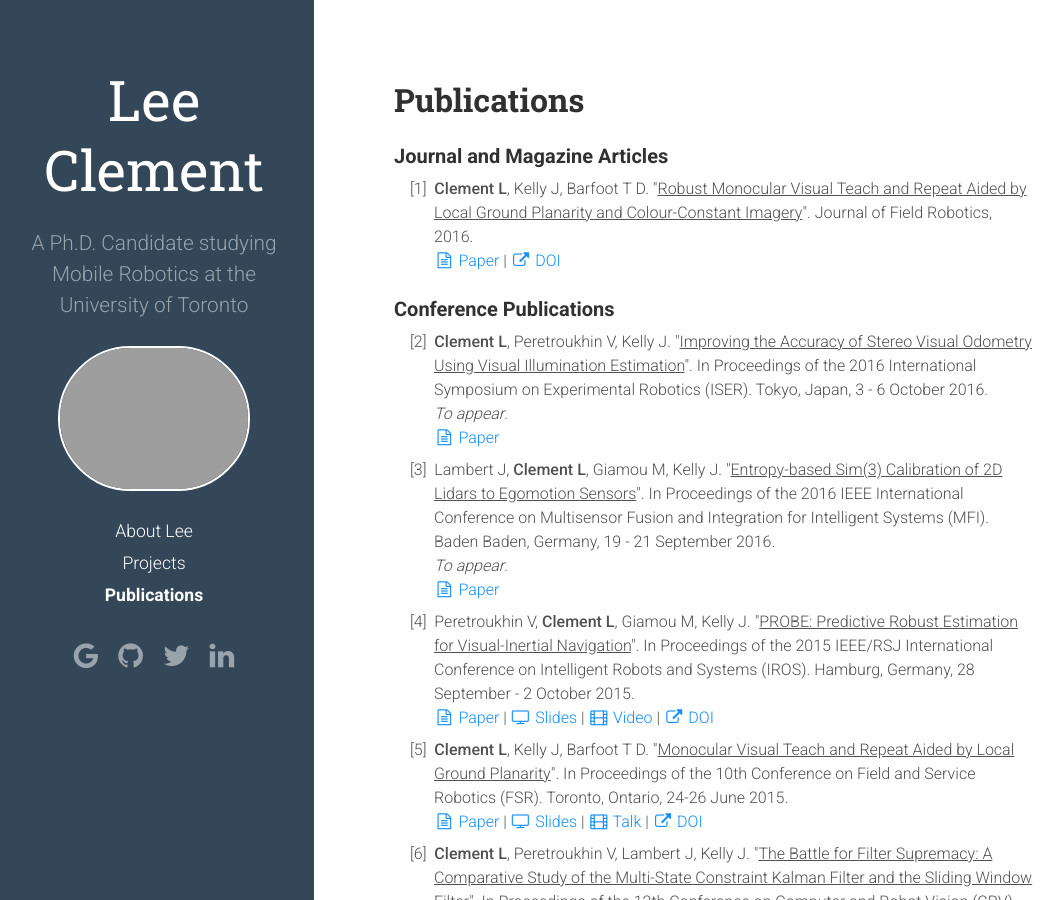
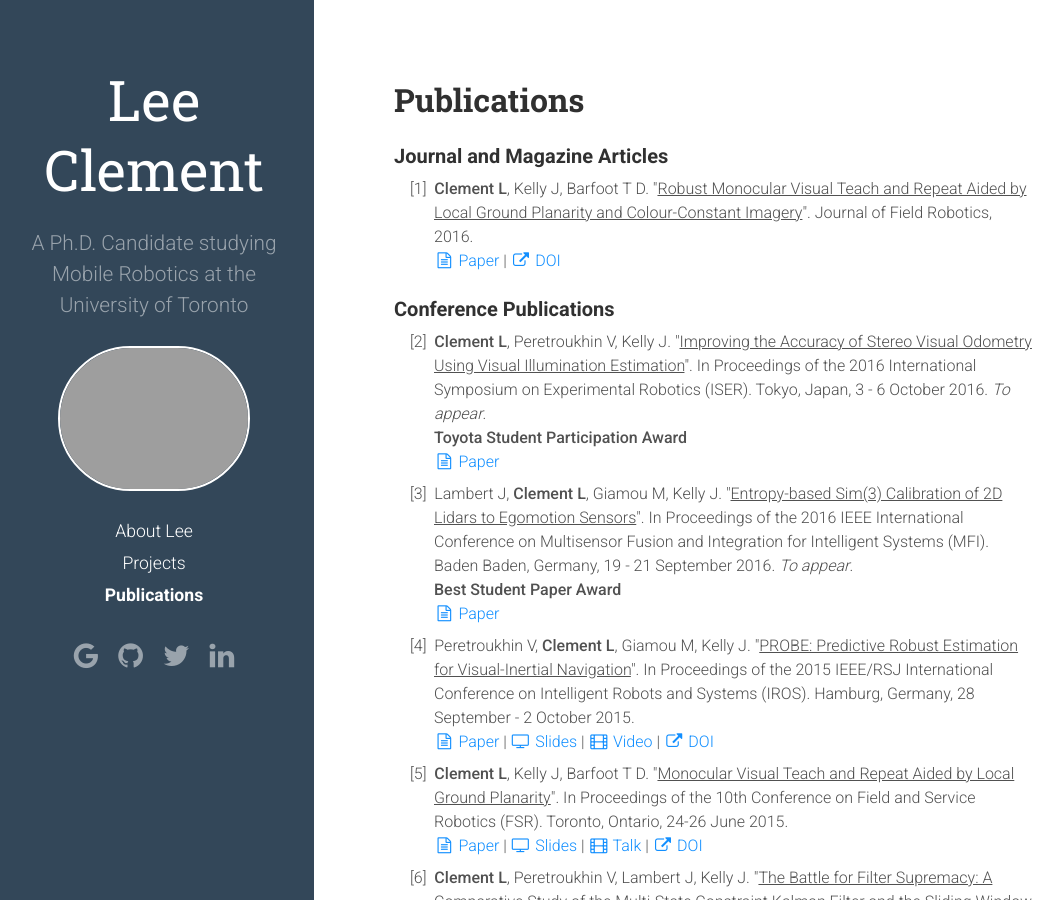
Before and after one commit to leeclemnet/leeclemnet.github.io, a Jekyll site: the page built from publications.md, in a window 1280 px wide and 900 px high. Shown: the whole window, without its empty margins (6-1069 px from the left). Built offline with Jekyll 4.4.1, drawn with Linux system fonts in a browser that asks for light colours; nearby versions of some CDN libraries.

Commit message:
Updated publications with awards

```diff
--- a/publications.md
+++ b/publications.md
@@ -21,12 +21,12 @@
 <h3>Conference Publications</h3>
 <ol class="continue">
 
-<li> <b>Clement L</b>, Peretroukhin V, Kelly J. "<u>Improving the Accuracy of Stereo Visual Odometry Using Visual Illumination Estimation</u>". In Proceedings of the 2016 International Symposium on Experimental Robotics (ISER). Tokyo, Japan, 3 - 6 October 2016.
-<br/><i>To appear</i>.<br/>
+<li> <b>Clement L</b>, Peretroukhin V, Kelly J. "<u>Improving the Accuracy of Stereo Visual Odometry Using Visual Illumination Estimation</u>". In Proceedings of the 2016 International Symposium on Experimental Robotics (ISER). Tokyo, Japan, 3 - 6 October 2016. <i>To appear</i>.<br/>
+<b>Toyota Student Participation Award</b><br/>
 <a href="{{ site.url }}/assets/docs/iser2016_sunVO_paper.pdf"><i class="fa fa-file-text-o fa-fw"></i> Paper</a>
 
-<li> Lambert J, <b>Clement L</b>, Giamou M, Kelly J. "<u>Entropy-based Sim(3) Calibration of 2D Lidars to Egomotion Sensors</u>". In Proceedings of the 2016 IEEE International Conference on Multisensor Fusion and Integration for Intelligent Systems (MFI). Baden Baden, Germany, 19 - 21 September 2016.
-<br/><i>To appear</i>.<br/>
+<li> Lambert J, <b>Clement L</b>, Giamou M, Kelly J. "<u>Entropy-based Sim(3) Calibration of 2D Lidars to Egomotion Sensors</u>". In Proceedings of the 2016 IEEE International Conference on Multisensor Fusion and Integration for Intelligent Systems (MFI). Baden Baden, Germany, 19 - 21 September 2016. <i>To appear</i>.<br/>
+<b>Best Student Paper Award</b><br/>
 <a href="{{ site.url }}/assets/docs/mfi2016_entropy_paper.pdf"><i class="fa fa-file-text-o fa-fw"></i> Paper</a>
 
 <li> Peretroukhin V, <b>Clement L</b>, Giamou M, Kelly J. "<u>PROBE: Predictive Robust Estimation for Visual-Inertial Navigation</u>". In Proceedings of the 2015 IEEE/RSJ International Conference on Intelligent Robots and Systems (IROS). Hamburg, Germany, 28 September - 2 October 2015.<br/>
```
